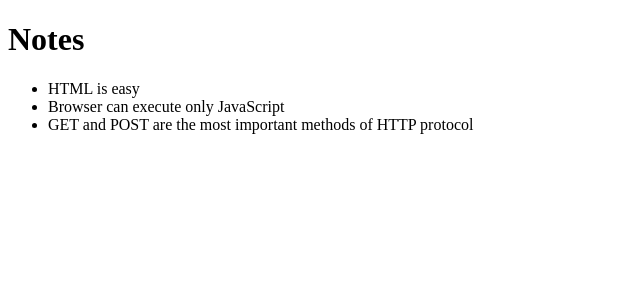
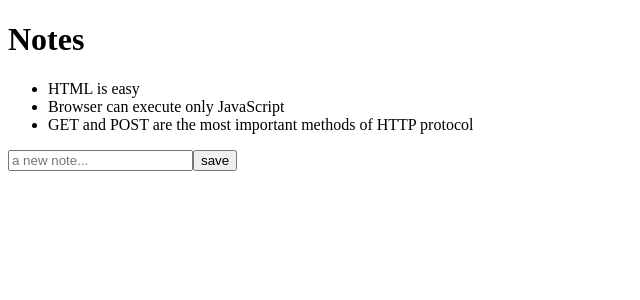
Before and after one commit to jrig95/fullStackOpen, a React (Create React App) app in the folder fso-part2-practice/: page / in a window 1280 px wide. Shown: the top 300 px of the page, without its empty margins (0-640 px from the left). Built offline with nearby package versions, Linux system fonts and the light colour scheme.

Commit message:
created functionality to add a new note to the notes list using state

```diff
--- a/fso-part2-practice/src/App.js
+++ b/fso-part2-practice/src/App.js
@@ -1,6 +1,28 @@
+import { useState } from 'react'
 import Note from "./components/notes/note.component"
 
-const App = ({notes}) => {
+const App = (props) => {
+  const [notes, setNotes] = useState(props.notes);
+  const [newNote, setNewNote] = useState('')
+
+  const addNote = (event) => {
+    event.preventDefault()
+    console.log("button clicked", event.target)
+    const noteObject = {
+      id: notes.length + 1,
+      content: newNote,
+      important: Math.random() < 0.5
+    }
+
+    setNotes(notes.concat(noteObject))
+    setNewNote('')
+  }
+
+  const handleNoteChange = (event) => {
+    console.log(event.target.value);
+    setNewNote(event.target.value)
+  }
+
   return (
     <div>
       <h1>Notes</h1>
@@ -9,6 +31,10 @@
           <Note key={note.id} note={note}/>
         )}
       </ul>
+      <form onSubmit={addNote}>
+        <input value={newNote} onChange={handleNoteChange} placeholder='a new note...'/>
+        <button type="submit">save</button>
+      </form>
     </div>
   )
 }
```
Also changed, not shown: fso-part2-practice/src/components/hello/helloWorld.component.jsx (added, +9 -0 lines).
